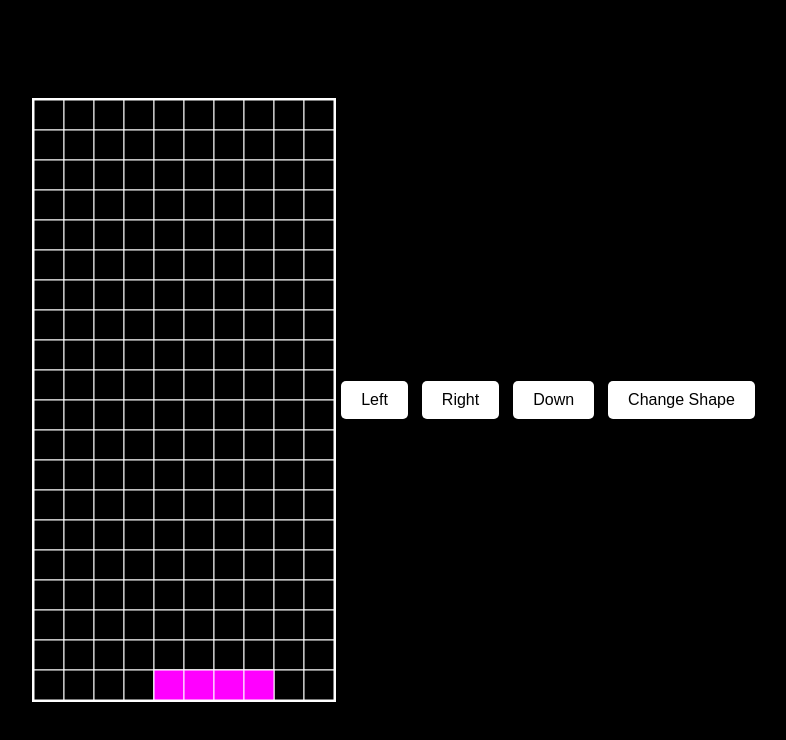
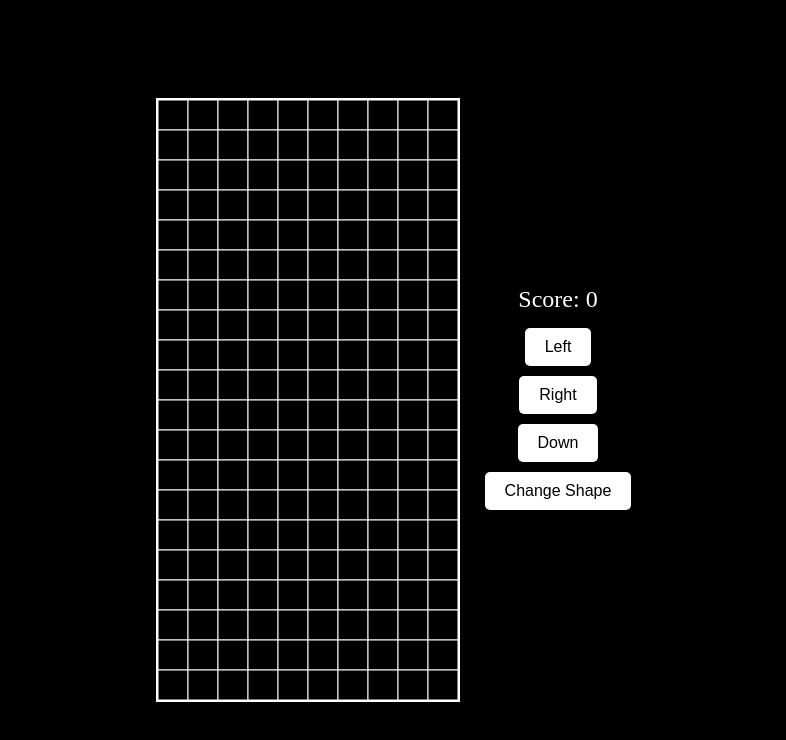
Before and after one commit to SmartGuy1108/a.github.io, a plain HTML site: page index.html in a window 1280 px wide. Shown: the whole page, without its empty margins (244-1030 px from the left). Drawn offline with Linux system fonts and the light colour scheme.

Commit message:
Add files via upload

```diff
--- a/index.html
+++ b/index.html
@@ -17,6 +17,12 @@
             border: 2px solid #FFFFFF;
             background-color: #000000; /* Black background */
         }
+        #controls {
+            display: flex;
+            flex-direction: column;
+            align-items: center;
+            margin-left: 20px;
+        }
         .button {
             margin: 5px;
             padding: 10px 20px;
@@ -27,11 +33,17 @@
             border-radius: 5px;
             cursor: pointer;
         }
+        #score {
+            font-size: 24px;
+            color: #FFFFFF;
+            margin-bottom: 10px;
+        }
     </style>
 </head>
 <body>
     <canvas id="gameCanvas" width="300" height="600"></canvas>
     <div id="controls">
+        <div id="score">Score: 0</div>
         <button class="button" id="leftBtn">Left</button>
         <button class="button" id="rightBtn">Right</button>
         <button class="button" id="downBtn">Down</button>
@@ -51,6 +63,7 @@
         let currentX;
         let currentY;
         let gameInterval;
+        let score = 0;
 
         // Tetromino shapes and colors
         const TETROMINOS = [
@@ -119,6 +132,7 @@
                 drawGame();
             } else if (dy !== 0) {
                 lockPiece();
+                clearLines();
                 newPiece();
             }
         }
@@ -146,16 +160,26 @@
             }
         }
 
-        function newPiece() {
-            const randomIndex = Math.floor(Math.random() * TETROMINOS.length);
-            currentPiece = TETROMINOS[randomIndex];
-            currentX = 4;
-            currentY = 0;
-            if (!isValidMove(currentPiece.shape, currentX, currentY)) {
-                // Game over
-                clearInterval(gameInterval);
-                alert('Game Over');
+        function clearLines() {
+            for (let r = ROWS - 1; r >= 0; r--) {
+                let isFullLine = true;
+                for (let c = 0; c < COLS; c++) {
+                    if (!board[r][c]) {
+                        isFullLine = false;
+                        break;
+                    }
+                }
+                if (isFullLine) {
+                    board.splice(r, 1);
+                    board.unshift(new Array(COLS).fill(0));
+                    score += 10;
+                    updateScore();
+                }
             }
+        }
+
+        function updateScore() {
+            document.getElementById('score').innerText = 'Score: ' + score;
         }
 
         function drawGame() {
```
